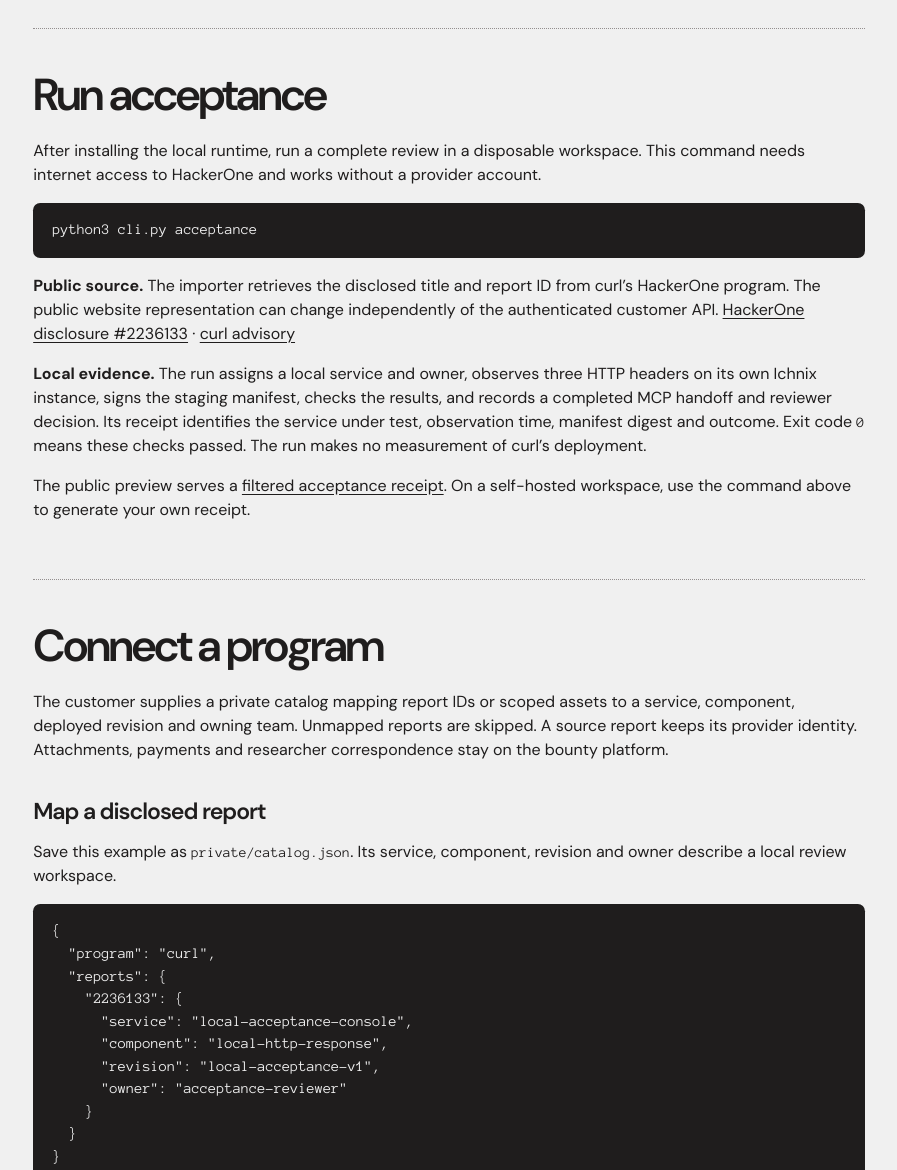
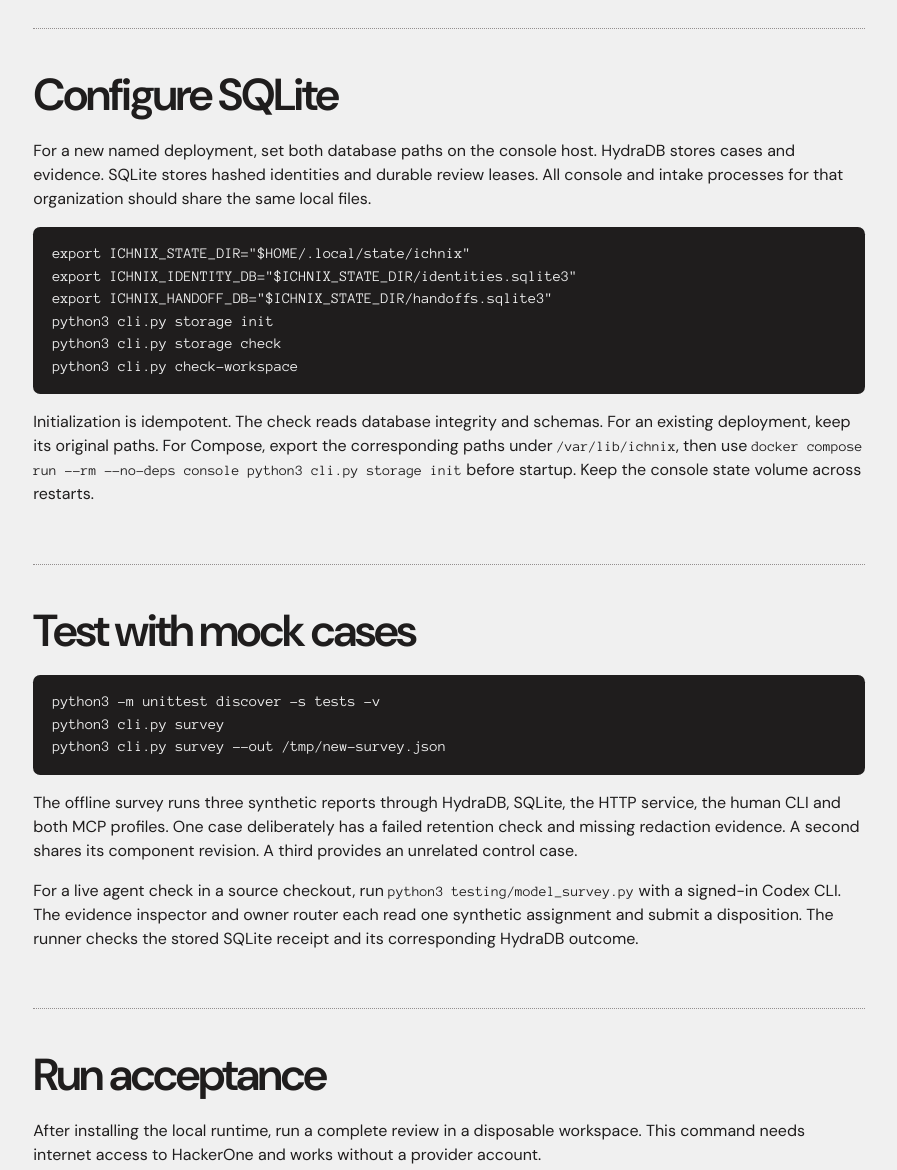
Before and after one commit to MokiMeow/ichnix, a website: page public/docs.html in a window 1280 px wide. Shown: the part 1340-2510 px from the top of the page, without its empty margins (370-1267 px from the left). Drawn offline with Linux system fonts and the light colour scheme.

Commit message:
Document named deployment and verify both durable databases across Compose restarts

```diff
--- a/public/docs.html
+++ b/public/docs.html
@@ -12,7 +12,12 @@
     <a class="skip" href="#manual">Skip to content</a>
     <header class="mast">
       <a class="brand" href="/" aria-label="Ichnix home"
-        ><img src="/evidence-graph.png" width="34" height="34" alt="" />Ichnix</a
+        ><img
+          src="/evidence-graph.png"
+          width="34"
+          height="34"
+          alt=""
+        />Ichnix</a
       >
       <nav aria-label="Primary">
         <a href="/docs" aria-current="page">Docs</a
@@ -33,9 +38,11 @@
           <p class="micro">On this page</p>
           <a href="#install">Self-host a workspace</a
           ><a href="#acceptance">Run acceptance</a>
+          <a href="#storage">Configure SQLite</a
+          ><a href="#survey">Test with mock cases</a>
           <a href="#providers">Connect a program</a
           ><a href="#ci">Capture CI evidence</a>
-          <a href="#agents">Connect a coding agent</a
+          <a href="#agents">Connect people and agents</a
           ><a href="#graph">Understand the graph</a>
           <a href="#results">Read the measurements</a
           ><a href="#distribution">License and distribution</a>
@@ -81,6 +88,54 @@ docker compose ps</code></pre>
               named volumes. Put an HTTPS reverse proxy in front of the console
               for remote staff. For a disposable, read-only sample workspace,
               use <code>python3 cli.py demo --public-readonly</code>.
+            </p>
+          </section>
+          <section id="storage">
+            <h2>Configure SQLite</h2>
+            <p>
+              For a new named deployment, set both database paths on the console
+              host. HydraDB stores cases and evidence. SQLite stores hashed
+              identities and durable review leases. All console and intake
+              processes for that organization should share the same local files.
+            </p>
+            <pre
+              tabindex="0"
+            ><code>export ICHNIX_STATE_DIR="$HOME/.local/state/ichnix"
+export ICHNIX_IDENTITY_DB="$ICHNIX_STATE_DIR/identities.sqlite3"
+export ICHNIX_HANDOFF_DB="$ICHNIX_STATE_DIR/handoffs.sqlite3"
+python3 cli.py storage init
+python3 cli.py storage check
+python3 cli.py check-workspace</code></pre>
+            <p>
+              Initialization is idempotent. The check reads database integrity
+              and schemas. For an existing deployment, keep its original paths.
+              For Compose, export the corresponding paths under
+              <code>/var/lib/ichnix</code>, then use
+              <code
+                >docker compose run --rm --no-deps console python3 cli.py
+                storage init</code
+              >
+              before startup. Keep the console state volume across restarts.
+            </p>
+          </section>
+          <section id="survey">
+            <h2>Test with mock cases</h2>
+            <pre tabindex="0"><code>python3 -m unittest discover -s tests -v
+python3 cli.py survey
+python3 cli.py survey --out /tmp/new-survey.json</code></pre>
+            <p>
+              The offline survey runs three synthetic reports through HydraDB,
+              SQLite, the HTTP service, the human CLI and both MCP profiles. One
+              case deliberately has a failed retention check and missing
+              redaction evidence. A second shares its component revision. A
+              third provides an unrelated control case.
+            </p>
+            <p>
+              For a live agent check in a source checkout, run
+              <code>python3 testing/model_survey.py</code> with a signed-in
+              Codex CLI. The evidence inspector and owner router each read one
+              synthetic assignment and submit a disposition. The runner checks
+              the stored SQLite receipt and its corresponding HydraDB outcome.
             </p>
           </section>
           <section id="acceptance">
@@ -249,7 +304,21 @@ python3 cli.py staging h1-curl-2236133 \
             </p>
           </section>
           <section id="agents">
-            <h2>Connect a coding agent</h2>
+            <h2>Connect people and coding agents</h2>
+            <p>
+              Human readers and reviewers can use the web console or the
+              HTTP-backed CLI. Save their named token in a private file. The
+              human CLI uses the console API and works without a graph
+              credential.
+            </p>
+            <pre
+              tabindex="0"
+            ><code>export ICHNIX_WORKSPACE_URL=https://workspace.example.org
+export ICHNIX_USER_TOKEN_FILE="$HOME/.config/ichnix/reviewer.token"
+python3 cli.py human cases
+python3 cli.py human context CASE_ID
+python3 cli.py human review CASE_ID TEAM --accept --request-id review-001</code></pre>
+            <h3>Agent profiles</h3>
             <p>
               Named identities support three roles. A
               <code>read</code> credential opens case context. A
```
Also changed, not shown: CONTRIBUTING.md (+2 -0 lines), .github/workflows/verify.yml, README.md.
